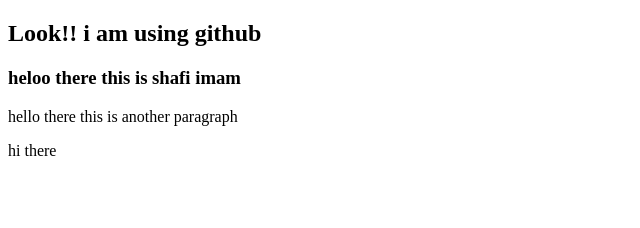
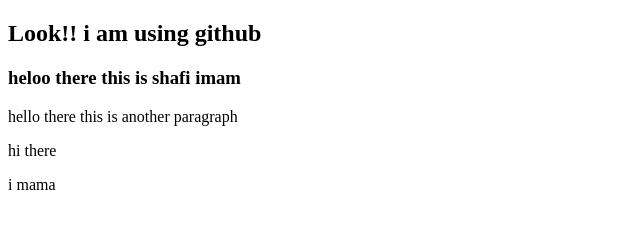
Before and after one commit to shafiimam/Personal_portfolio, a plain HTML site: page index.html in a window 1280 px wide. Shown: the full height of the page, 0-640 px from the left. Drawn offline with Linux system fonts and the light colour scheme.

Commit message:
dsfgdsfd
dfdfdsf

```diff
--- a/index.html
+++ b/index.html
@@ -10,5 +10,6 @@
     <h3>heloo there this is shafi imam</h3>
     <p>hello there this is another paragraph</p>
     <p>hi there</p>
+    <p>i mama</p>
   </body>
 </html>
```
